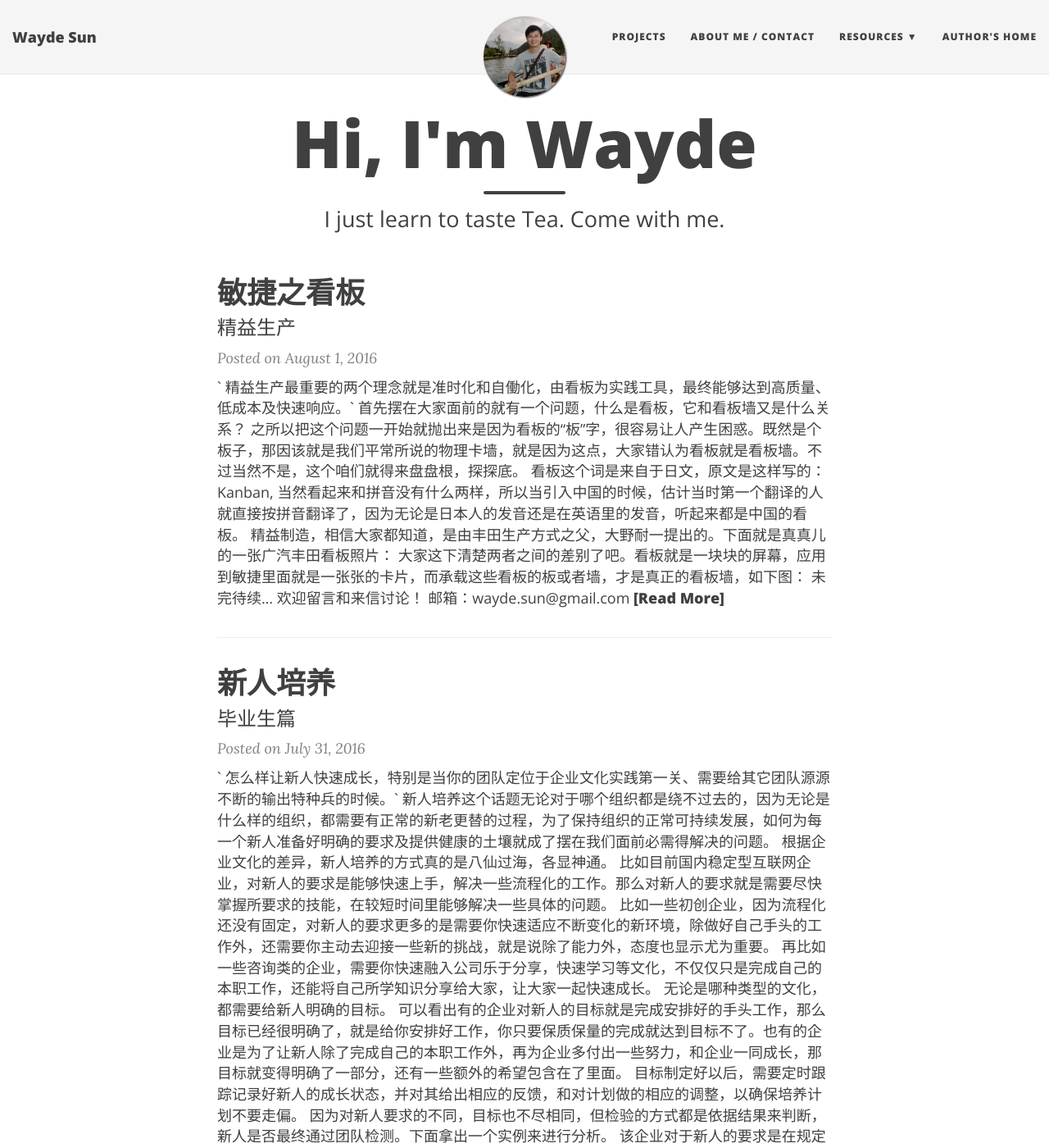
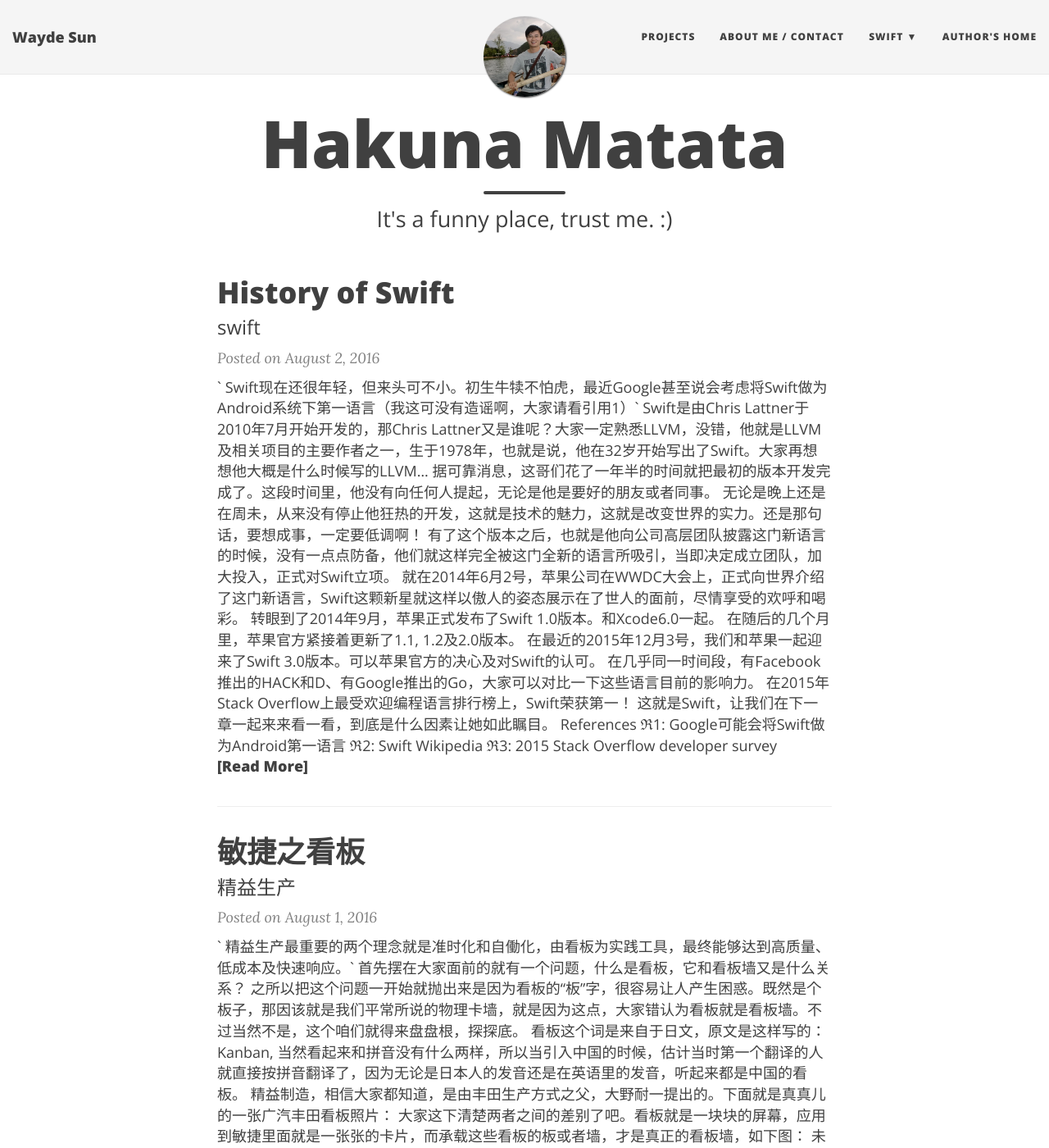
Before and after one commit to sunzhongmou/wayde191.github.io, a Jekyll site: the page built from index.html, in a window 1280 px wide and 1400 px high. Shown: the whole window at 82% size. Built offline with Jekyll 4.4.1, drawn with Linux system fonts in a browser that asks for light colours; nearby versions of some CDN libraries; the list of posts is cut into pages by our own code.

Commit message:
Added: for swift history; Wayde

```diff
--- a/_config.yml
+++ b/_config.yml
@@ -25,8 +25,8 @@ description: Hakuna matata. Means no worries for the rest days of your life!
 navbar-links:
   PROJECTS: "aboutme"
   ABOUT ME / CONTACT: "aboutme"
-  Resources:
-    - GitHub Pages: "https://github.com/wayde191"
+  SWIFT:
+    - History: "2016-08-02-swift-history"
   Author's home: "http://www.ihakula.com"
 
 # Image to show in the navigation bar - image must be a square (width = height)
--- /dev/null
+++ b/_posts/2016-08-02-swift-history.md
@@ -0,0 +1,37 @@
+---
+layout: post
+title: History of Swift
+subtitle: swift
+date: '2016-08-02'
+bigimg: /img/swift/apple_swift_2.png
+---
+
+` Swift现在还很年轻，但来头可不小。初生牛犊不怕虎，最近Google甚至说会考虑将Swift做为Android系统下第一语言（我这可没有造谣啊，大家请看引用1）`
+
+Swift是由Chris Lattner于2010年7月开始开发的，那Chris Lattner又是谁呢？大家一定熟悉LLVM，没错，他就是LLVM及相关项目的主要作者之一，生于1978年，也就是说，他在32岁开始写出了Swift。大家再想想他大概是什么时候写的LLVM...
+
+<p align="center"><img src="/img/emotion/scare.jpg"/></p>
+
+据可靠消息，这哥们花了一年半的时间就把最初的版本开发完成了。这段时间里，他没有向任何人提起，无论是他是要好的朋友或者同事。
+无论是晚上还是在周未，从来没有停止他狂热的开发，这就是技术的魅力，这就是改变世界的实力。还是那句话，要想成事，一定要低调啊！
+
+有了这个版本之后，也就是他向公司高层团队披露这门新语言的时候，没有一点点防备，他们就这样完全被这门全新的语言所吸引，当即决定成立团队，加大投入，正式对Swift立项。
+就在2014年6月2号，苹果公司在WWDC大会上，正式向世界介绍了这门新语言，Swift这颗新星就这样以傲人的姿态展示在了世人的面前，尽情享受的欢呼和喝彩。
+转眼到了2014年9月，苹果正式发布了Swift 1.0版本。和Xcode6.0一起。
+在随后的几个月里，苹果官方紧接着更新了1.1, 1.2及2.0版本。
+在最近的2015年12月3号，我们和苹果一起迎来了Swift 3.0版本。可以苹果官方的决心及对Swift的认可。
+
+在几乎同一时间段，有Facebook推出的HACK和D、有Google推出的Go，大家可以对比一下这些语言目前的影响力。
+在2015年Stack Overflow上最受欢迎编程语言排行榜上，Swift荣获第一！
+
+<p align="center"><img src="/img/swift/stackof_2015.png"/></p>
+
+---
+
+> 这就是Swift，让我们在下一章一起来来看一看，到底是什么因素让她如此瞩目。
+
+#### References
+
+* &real;1: [Google可能会将Swift做为Android第一语言](http://thenextweb.com/dd/2016/04/07/google-facebook-uber-swift/)
+* &real;2: [Swift Wikipedia](https://en.wikipedia.org/wiki/Swift_(programming_language)#History)
+* &real;3: [2015 Stack Overflow developer survey](https://stackoverflow.com/research/developer-survey-2015#tech-super)
--- a/index.html
+++ b/index.html
@@ -1,7 +1,7 @@
 ---
 layout: page
-title: Hi, I'm Wayde
-subtitle: I just learn to taste Tea. Come with me.
+title: Hakuna Matata
+subtitle: It's a funny place, trust me. :)
 ---
 
 <div class="posts-list">
```
Also changed, not shown: img/emotion/scare.jpg (added), img/swift/apple_swift.png (added), img/swift/apple_swift_1.jpg (added), img/swift/apple_swift_2.png (added), img/swift/stackof_2015.png (added), 2 other files.
